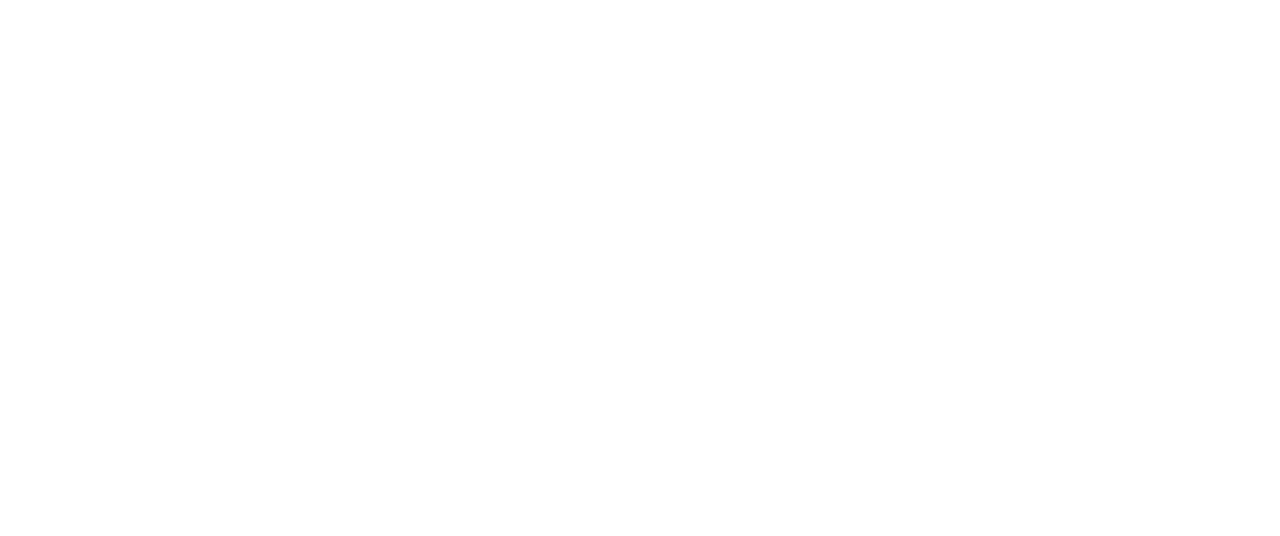
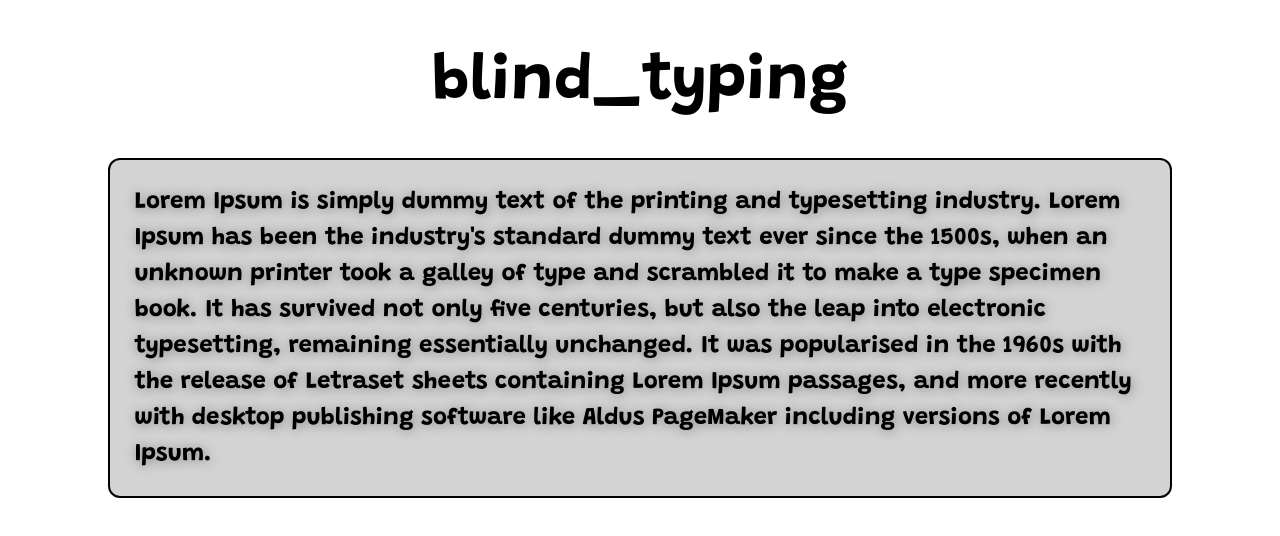
Before and after one commit to HeuDeaI/blind_typing, a Vue app in the folder frontend/: page / in a window 1280 px wide. Shown: the top 536 px of the page. Built offline with nearby package versions, Linux system fonts and the light colour scheme.

Commit message:
Add UI and iteration by text

```diff
--- a/frontend/src/App.vue
+++ b/frontend/src/App.vue
@@ -1,10 +1,92 @@
 <script>
+export default{
+  data(){
+    return {
+      text_for_typing: `Lorem Ipsum is simply dummy text of the printing and typesetting industry. Lorem Ipsum has been the
+      industry's standard dummy text ever since the 1500s, when an unknown printer took a galley of type and
+      scrambled it to make a type specimen book. It has survived not only five centuries, but also the leap into
+      electronic typesetting, remaining essentially unchanged. It was popularised in the 1960s with the release of
+      Letraset sheets containing Lorem Ipsum passages, and more recently with desktop publishing software like
+      Aldus PageMaker including versions of Lorem Ipsum.`.replace(/\s+/g, ' '),
+      correct_text: `sdafas`,
+      input_text: ``,
+      count: 0,
+      text_element: null,
+      temp: ``,
+    };
+  },
+  methods: {
+    placeholder_render(){
+      this.text_element = document.getElementById("myInput");
+      this.input_text = this.text_element.textContent;
+      if(this.input_text[this.count] === this.text_for_typing[this.count]){
+        this.count++;
+      };
+      this.text_element.innerHTML = this.text_for_typing;
+      this.setCursorEditable(this.text_element, this.count);
+    },
+    setCursorPosition(inputElem, position) { // for textarea
+      if (inputElem.setSelectionRange) {
+        inputElem.focus();
+        inputElem.setSelectionRange(position, position);
+      }
+    },
+    setCursorEditable(editableElem, position) { // for contenteditable
+      let range = document.createRange();
+      let sel = window.getSelection();
+      range.setStart(editableElem.childNodes[0], position);
+      range.collapse(true);
 
+      sel.removeAllRanges();
+      sel.addRange(range);
+      editableElem.focus();
+    },
+  }
+};
 </script>
 
 <template>
+  <main>
+    <h1 class="main_name">
+      blind_typing
+    </h1>
+    <div id="correct_text">
 
+    </div>
+    <div class="input_box" id="myInput" autofocus contenteditable @input="placeholder_render()"
+    autocapitalize="off" autocomplete="off" autocorrect="off" spellcheck="false"
+    >
+    {{ text_for_typing }}
+    </div>
+    <div>
+      {{ input_text }}
+    </div>
+    <div>
+      {{ }}
+    </div>
+  </main>
 </template>
 
 <style scoped>
+.main_name{
+  font-size: 4em;
+}
+
+.input_box{
+  font-family: "Grandstander", Helvetica;
+  font-weight: bold;
+  background-color: lightgray;
+  width: 80%;
+  border-radius: 0.5em;
+  border: 0.12em solid;
+  border-color: #000000;
+  padding: 1em;
+  font-size: x-large;
+  text-align: left;
+  text-shadow: grey 0.04em 0.04em 0.5em;
+  line-height: 1.5em;
+  outline: none;
+  caret-color: darkblue;
+  resize: none;
+}
 </style>
--- /dev/null
+++ b/frontend/src/assets/main.css
@@ -0,0 +1,11 @@
+@import url("https://fonts.googleapis.com/css?family=Grandstander:700");
+main{
+    display: flex;
+    flex-direction: column;
+    align-items: center;
+    font-family: "Grandstander", Helvetica;
+    font-weight: bold;
+}
+span{
+    color: brown;
+}
--- a/frontend/src/main.js
+++ b/frontend/src/main.js
@@ -1,4 +1,4 @@
-// import './assets/main.css'
+import './assets/main.css'
 
 import { createApp } from 'vue'
 import App from './App.vue'
```
